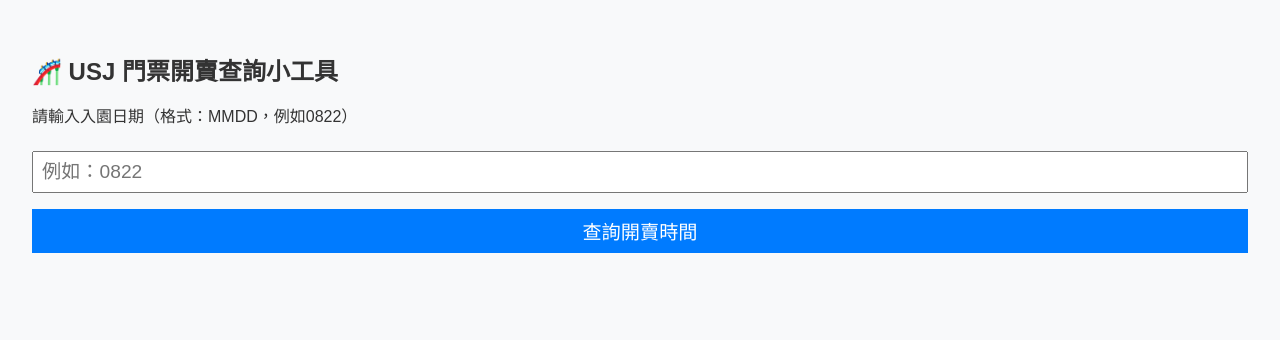
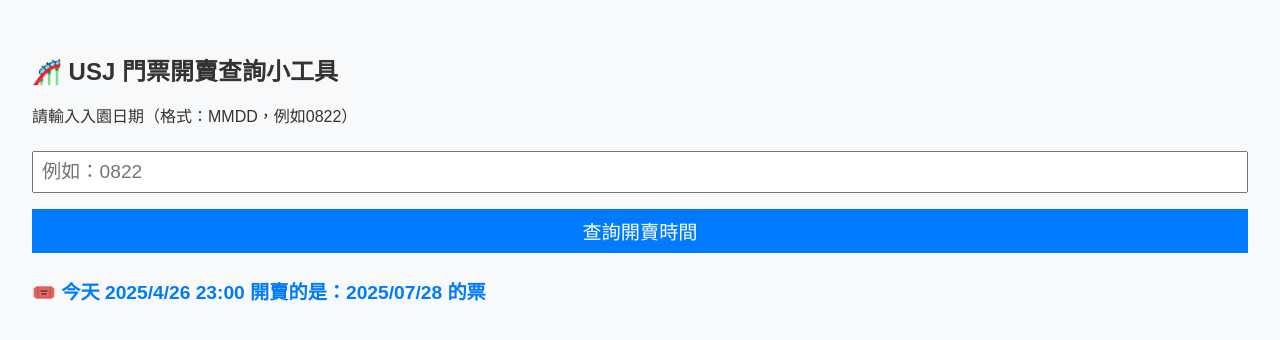
Before and after one commit to TT11061106/usj-ticket-date, a plain HTML site: page index.html in a window 1280 px wide. Drawn offline with Linux system fonts and the light colour scheme.

Commit message:
自動顯示今日開賣

```diff
--- a/index.html
+++ b/index.html
@@ -42,8 +42,20 @@
   <input type="text" id="dateInput" placeholder="例如：0822">
   <button onclick="calculateSaleDate()">查詢開賣時間</button>
   <h3 id="result"></h3>
+  <h3 id="todayInfo"></h3>
 
   <script>
+    // 顯示今天開賣的是哪天的票
+    function showTodaySale() {
+      const today = new Date();
+      const visit = new Date(today);
+      visit.setDate(visit.getDate() + 93);
+      const visitDate = visit.toLocaleDateString('zh-TW', {
+        year: 'numeric', month: '2-digit', day: '2-digit'
+      });
+      document.getElementById('todayInfo').innerText = `🎟️ 今天 ${today.toLocaleDateString('zh-TW')} 23:00 開賣的是：${visitDate} 的票`;
+    }
+
     function calculateSaleDate() {
       const input = document.getElementById('dateInput').value.trim();
       const result = document.getElementById('result');
@@ -85,6 +97,9 @@
       result.innerText = `開賣時間：${saleDate} 23:00（台灣時間）`;
       result.style.color = '#007BFF';
     }
+
+    // 初始化載入時顯示今日開賣票
+    window.onload = showTodaySale;
   </script>
 </body>
 </html>
```
